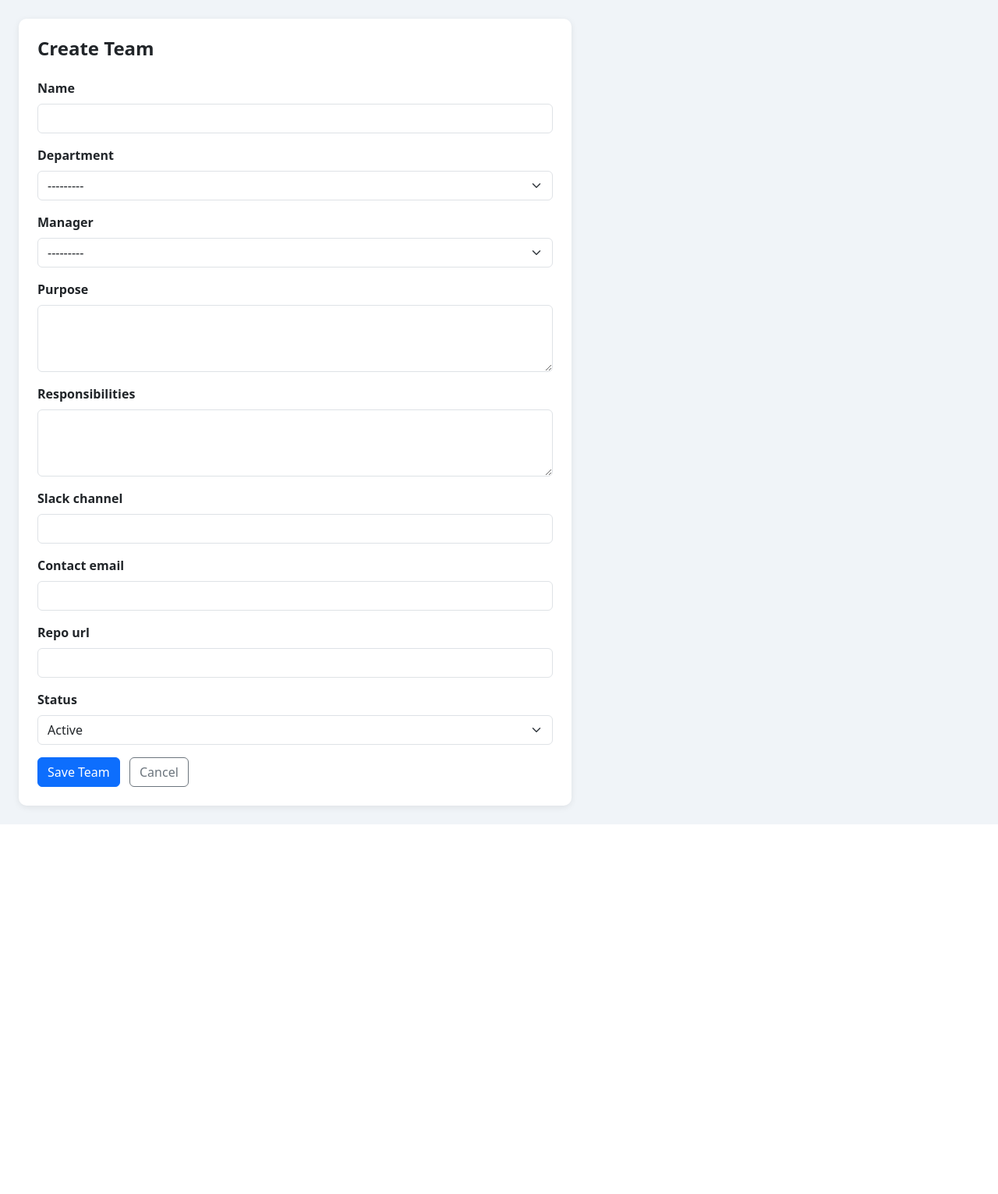
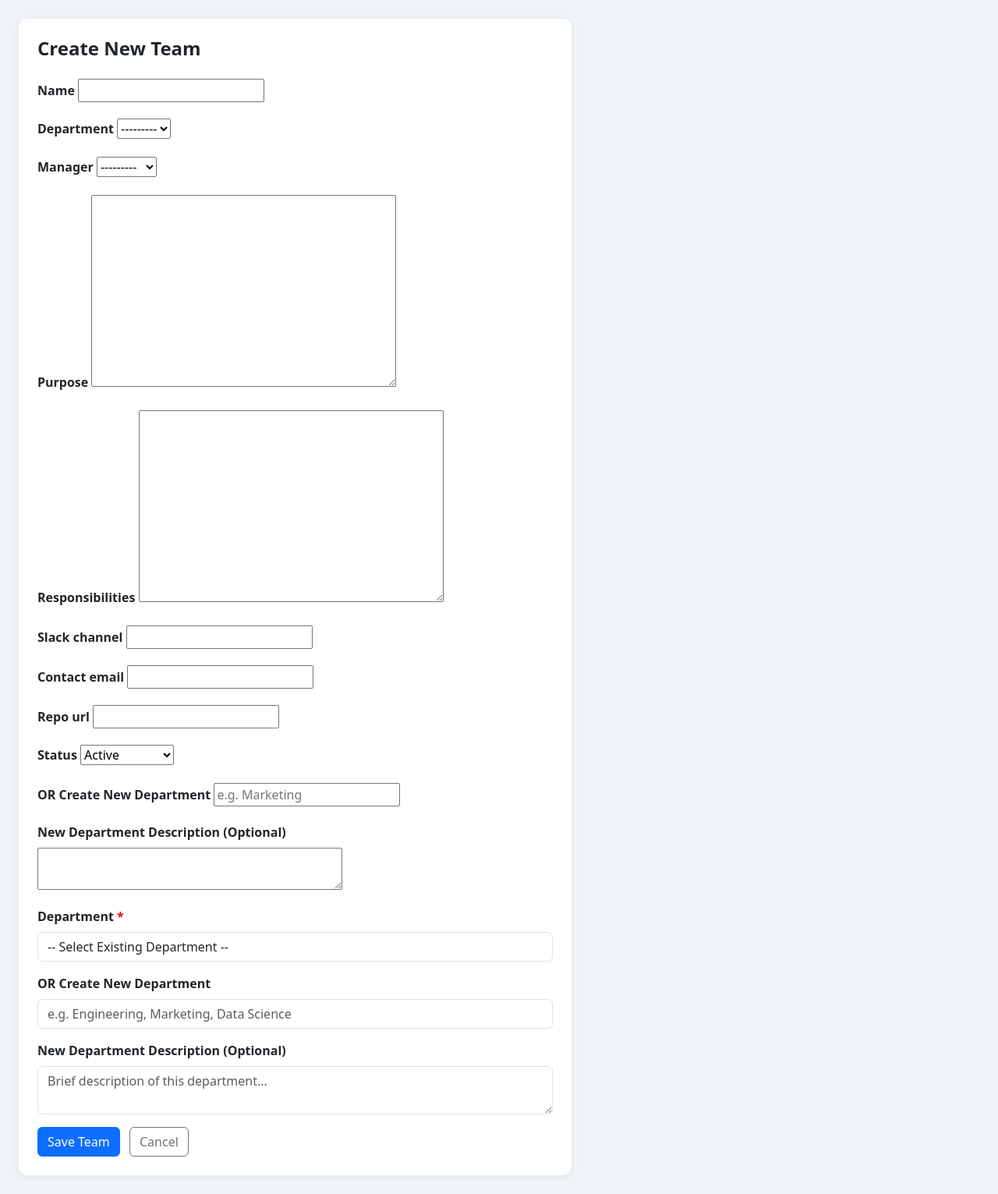
Before and after one commit to timileyinoluwasheyi438-hub/sky-portal, a Django app: page /teams/create/ in a window 1280 px wide. Shown: the part 56-1587 px from the top of the page at 78% size. Before the commit the page ends 1113 px from the top, so only its background shows below. Run offline with Django 5.2, Linux system fonts and the light colour scheme; the visitor is signed in with stand-in values (Sample User, id 1); data comes from the database, SQL or seed files in the repository; data that the repository does not hold is empty.

Commit message:
updated:added team deatails,department creation and improved ui

```diff
--- a/sky_project/settings.py
+++ b/sky_project/settings.py
@@ -25,7 +25,7 @@ SECRET_KEY = 'django-insecure-8_pmqj02*iu%aeis*0643@%fg5mspb2d1^9b4l2%dp$d(-x7j=
 # SECURITY WARNING: don't run with debug turned on in production!
 DEBUG = True
 
-ALLOWED_HOSTS = ['sky-portal-1.onrender.com']
+ALLOWED_HOSTS = ['*']
 
 
 # Application definition
--- a/teams/forms.py
+++ b/teams/forms.py
@@ -1,24 +1,37 @@
 from django import forms
 from .models import Team, Department
+class TeamForm(forms.ModelForm):
+    new_department_name = forms.CharField(
+        max_length=200,
+        required=False,
+        label="OR Create New Department",
+        widget=forms.TextInput(attrs={'placeholder': 'e.g. Marketing'})
+    )
+    new_department_description = forms.CharField(
+        required=False,
+        widget=forms.Textarea(attrs={'rows': 2}),
+        label="New Department Description (Optional)"
+    )
 
-class TeamForm(forms.ModelForm):
     class Meta:
         model = Team
         fields = ['name', 'department', 'manager', 'purpose', 'responsibilities',
                   'slack_channel', 'contact_email', 'repo_url', 'status']
-        widgets = {
-            'purpose': forms.Textarea(attrs={'rows': 3}),
-            'responsibilities': forms.Textarea(attrs={'rows': 3}),
-        }
 
     def __init__(self, *args, **kwargs):
         super().__init__(*args, **kwargs)
-        for field in self.fields:
-            widget = self.fields[field].widget
-            if isinstance(widget, forms.Select):
-                widget.attrs.update({'class': 'form-select'})
-            else:
-                widget.attrs.update({'class': 'form-control'})
+        self.fields['department'].required = False   # ← This is the key fix
+
+    def clean(self):
+        cleaned_data = super().clean()
+        department = cleaned_data.get('department')
+        new_name = cleaned_data.get('new_department_name')
+
+        if not department and not new_name:
+            raise forms.ValidationError("You must either select a department or create a new one.")
+
+        return cleaned_data
+
 
 class DepartmentForm(forms.ModelForm):
     class Meta:
--- a/teams/urls.py
+++ b/teams/urls.py
@@ -1,13 +1,28 @@
+from django.urls import path
+from . import views
+
+#urlpatterns = [
+    #path('dashboard/', views.dashboard, name='dashboard'),
+    #path('teams/', views.team_list, name='team_list'),
+    #path('teams/create/', views.team_create, name='team_create'),
+    #path('teams/<int:pk>/', views.team_details, name='team_detail'),
+    #path('teams/<int:pk>/edit/', views.team_edit, name='team_edit'),
+    #path('teams/<int:pk>/disband/', views.team_disband, name='team_disband'),
+    #path('search/', views.search, name='search'),
+    #path('audit/', views.audit_log, name='audit_log'),
+#]
+
 from django.urls import path
 from . import views
 
 urlpatterns = [
     path('dashboard/', views.dashboard, name='dashboard'),
-    path('teams/', views.team_list, name='team_list'),
     path('teams/create/', views.team_create, name='team_create'),
-    path('teams/<int:pk>/', views.team_detail, name='team_detail'),
+    path('teams/<int:pk>/', views.team_details, name='team_detail'),   # ← Must be before 'teams/'
     path('teams/<int:pk>/edit/', views.team_edit, name='team_edit'),
     path('teams/<int:pk>/disband/', views.team_disband, name='team_disband'),
+    path('teams/', views.team_list, name='team_list'),   # ← Put this AFTER the <int:pk> paths
     path('search/', views.search, name='search'),
     path('audit/', views.audit_log, name='audit_log'),
+    path('<int:pk>/add-engineer/', views.add_engineer, name='add_engineer'),
 ]
--- a/teams/views.py
+++ b/teams/views.py
@@ -2,6 +2,7 @@ from django.shortcuts import render, redirect, get_object_or_404
 from django.contrib.auth.decorators import login_required
 from django.contrib import messages
 from django.db.models import Q
+from .models import Engineer, Team
 from .models import Department, Team, AuditLog
 from .forms import TeamForm, DepartmentForm
 
@@ -23,7 +24,7 @@ def team_list(request):
     return render(request, 'teams/team_list.html', {'teams': teams})
 
 @login_required
-def team_detail(request, pk):
+def team_details(request, pk):
     team = get_object_or_404(Team, pk=pk)
     context = {
         'team': team,
@@ -31,24 +32,46 @@ def team_detail(request, pk):
         'upstream': team.dependencies.all(),
         'downstream': team.dependents.all(),
     }
-    return render(request, 'teams/team_detail.html', context)
+    return render(request, 'teams/team_details.html', context)
 
 @login_required
 def team_create(request):
     if request.method == 'POST':
         form = TeamForm(request.POST)
         if form.is_valid():
+            # === Create new department if provided ===
+            new_name = form.cleaned_data.get('new_department_name')
+            new_desc = form.cleaned_data.get('new_department_description')
+
+            if new_name and new_name.strip():
+                department, created = Department.objects.get_or_create(
+                    name=new_name.strip(),
+                    defaults={'description': new_desc or ''}
+                )
+                form.instance.department = department
+
             team = form.save()
+
+            # Optional: Log the creation
             AuditLog.objects.create(
                 user=request.user,
-                action=f"Created team '{team.name}'",
+                action=f"Created new team '{team.name}'",
                 details=f"Department: {team.department.name}"
             )
-            messages.success(request, f"Team '{team.name}' created!")
-            return redirect('team_detail', pk=team.pk)
+
+            messages.success(request, f"Team '{team.name}' created successfully!")
+            return redirect('team_list')
+
     else:
         form = TeamForm()
-    return render(request, 'teams/team_form.html', {'form': form, 'title': 'Create Team'})
+
+    departments = Department.objects.all()
+    return render(request, 'teams/team_form.html', {
+        'form': form,
+        'departments': departments,
+        'title': 'Create New Team'
+    })
+
 
 @login_required
 def team_edit(request, pk):
@@ -100,3 +123,14 @@ def search(request):
 def audit_log(request):
     logs = AuditLog.objects.all()
     return render(request, 'teams/audit_log.html', {'logs': logs})
+
+
+@login_required
+def add_engineer(request, pk):
+    team = get_object_or_404(Team, pk=pk)
+    if request.method == 'POST':
+        name = request.POST.get('name')
+        role = request.POST.get('role')
+        email = request.POST.get('email')
+        Engineer.objects.create(team=team, name=name, role=role, email=email)
+    return redirect('team_detail', pk=pk)
--- a/templates/teams/team_form.html
+++ b/templates/teams/team_form.html
@@ -3,17 +3,47 @@
 <div class="row">
     <div class="col-md-7">
         <div class="card p-4">
-            <h4 class="fw-bold mb-4">{{ title }}</h4>
+            <h4 class="fw-bold mb-4">{{ title|default:'Create New Team' }}</h4>
+
             <form method="post">
                 {% csrf_token %}
+
                 {% for field in form %}
+                    <div class="mb-3">
+                        <label class="form-label fw-semibold">{{ field.label }}</label>
+                        {{ field }}
+                        {% for error in field.errors %}<div class="text-danger small">{{ error }}</div>{% endfor %}
+                    </div>
+                {% endfor %}
+
+                <!-- Department Creation Section -->
                 <div class="mb-3">
-                    <label class="form-label fw-semibold">{{ field.label }}</label>
-                    {{ field }}
-                    {% for error in field.errors %}<div class="text-danger small">{{ error }}</div>{% endfor %}
+                    <label class="form-label fw-semibold">Department <span style="color:red;">*</span></label>
+                    <select name="department" class="form-control">
+                        <option value="">-- Select Existing Department --</option>
+                        {% for dept in departments %}
+                            <option value="{{ dept.id }}">{{ dept.name }}</option>
+                        {% endfor %}
+                    </select>
                 </div>
-                {% endfor %}
-                <button class="btn btn-primary">Save Team</button>
+
+                <div class="mb-3">
+                    <label class="form-label fw-semibold">OR Create New Department</label>
+                    <input type="text"
+                           name="new_department_name"
+                           class="form-control"
+                           placeholder="e.g. Engineering, Marketing, Data Science">
+                </div>
+
+                <div class="mb-3">
+                    <label class="form-label fw-semibold">New Department Description (Optional)</label>
+                    <textarea name="new_department_description"
+                              class="form-control"
+                              rows="2"
+                              placeholder="Brief description of this department..."></textarea>
+                </div>
+
+                <button type="submit" class="btn btn-primary">Save Team</button>
                 <a href="{% url 'team_list' %}" class="btn btn-outline-secondary ms-2">Cancel</a>
             </form>
         </div>
```
Also changed, not shown: templates/teams/dashboard.html (+20 -11 lines), templates/teams/team_details.html (+67 -25 lines), templates/teams/team_list.html (+7 -1 lines).
